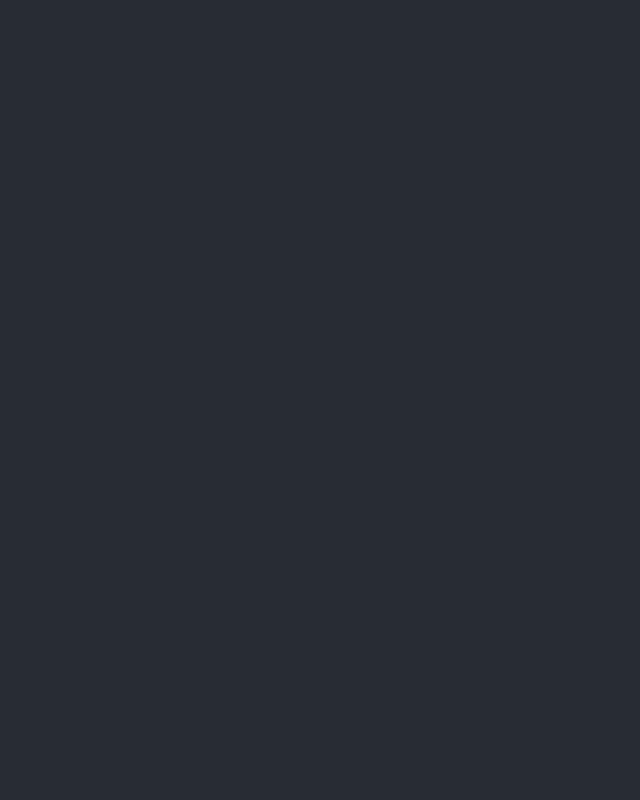
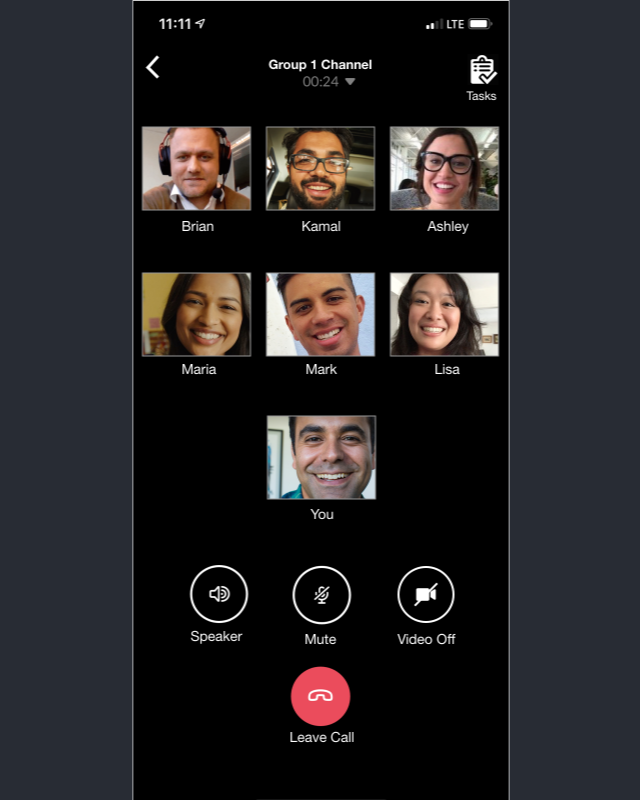
Before and after one commit to makicoding/New-Slack-Prototype, a React (Create React App) app: page /page3 in a window 1280 px wide. Shown: the whole page, without its empty margins (319-959 px from the left). Built offline with nearby package versions, Linux system fonts and the light colour scheme.

Commit message:
page3.js updated

```diff
--- a/src/App.js
+++ b/src/App.js
@@ -2,6 +2,7 @@ import React from "react";
 import { BrowserRouter as Router, Route, Switch } from "react-router-dom";
 import page1 from "./pages/page1";
 import page2 from "./pages/page2";
+import page3 from "./pages/page3";
 
 // Run "npm start" to start React app.
 // Run "npm i" or "npm i [specific component name]" in the command line if there are any dependencies missing in the node modules folder.
@@ -13,6 +14,7 @@ function App() {
         <Switch>
           <Route exact path="/" component={page1} />
           <Route exact path="/page2" component={page2} />
+          <Route exact path="/page3" component={page3} />
           {/* <Route exact path="/MainMenu" component={MainMenu} />
           <Route exact path="/CalorieEntry" component={CalorieEntry} />
           <Route exact path="/CalorieEntryEdit" component={CalorieEntryEdit} /> */}
--- a/src/components/screen_image/screenImage.css
+++ b/src/components/screen_image/screenImage.css
@@ -17,5 +17,3 @@
     /* left: 50%;
     transform: translate(-187.5px, 0px); */
 };
-
-/* Write a code where width is 100% for mobile screens */
--- a/src/pages/page3.js
+++ b/src/pages/page3.js
@@ -1,15 +1,15 @@
 import React from 'react';
 import { Link } from "react-router-dom";
-import './page2.css';
+// import './page3.css';
 import '../components/screen_image/screenImage.css';
 import '../components/page_background/pageBackground.css';
 
 // Run "npm start" to start React app.
 // Run "npm i" or "npm i [specific component name]" in the command line if there are any dependencies missing in the node modules folder.
 
-class Page2 extends React.Component {
+class Page3 extends React.Component {
 
-    p2Button1Click = () => {
+    p3Button1Click = () => {
         window.open(
             "/", "_self"
         );
@@ -21,9 +21,9 @@ class Page2 extends React.Component {
             <div>
 
                 <div className="screenImageContainer">
-                    <img className="screenImage" src={"./assets/images/screens_exported_from_sketch_2x_png/HiFi_iPhone_XS_2.png"} alt={"Sketch Screen"} />
+                    <img className="screenImage" src={"./assets/images/screens_exported_from_sketch_2x_png/HiFi_iPhone_XS_3.png"} alt={"Sketch Screen"} />
 
-                    <Link className="p2Button1" onClick={this.p2Button1Click}></Link>
+                    <Link className="p3Button1" onClick={this.p3Button1Click}></Link>
                 </div>
 
             </div>
@@ -32,4 +32,4 @@ class Page2 extends React.Component {
 
 }
 
-export default Page2;
+export default Page3;
```
